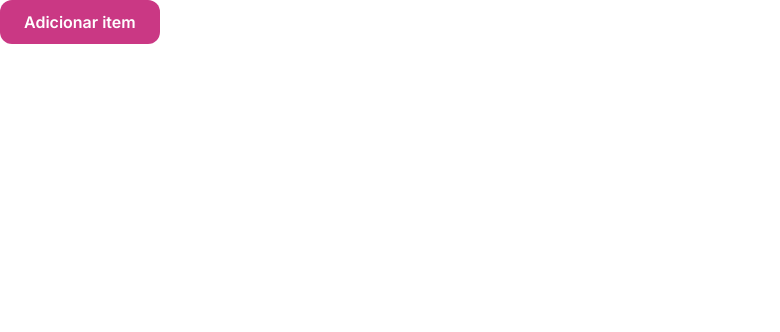
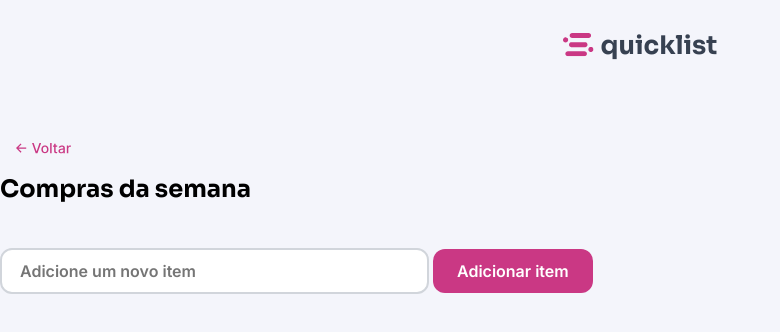
Before and after one commit to lexfernandes/quicklist, a plain HTML site: page index.html in a window 1280 px wide. Shown: the whole page, without its empty margins (0-780 px from the left). Drawn offline with Linux system fonts and the light colour scheme.

Commit message:
criação do nav, criação text field inserindo o logo

```diff
--- a/index.html
+++ b/index.html
@@ -9,9 +9,40 @@
       href="https://fonts.googleapis.com/css2?family=Inter:ital,opsz,wght@0,14..32,100..900;1,14..32,100..900&display=swap"
       rel="stylesheet"
     />
+    <link
+      href="https://fonts.googleapis.com/css2?family=Sora:wght@100..800&display=swap"
+      rel="stylesheet"
+    />
     <link rel="stylesheet" href="./styles/style.css" />
     <title>quicklist</title>
-    <button class="btn btn-hover">Adicionar item</button>
   </head>
-  <body></body>
+  <body>
+    <main class="container">
+      <nav class="nav-bar">
+        <img src="./icons/Logo.svg" alt="" />
+        <h1>quicklist</h1>
+      </nav>
+      <section id="content">
+        <div class="indice">
+          <img
+            src="./icons/link button.svg"
+            alt="imagem de um seta para esquerda e um voltar"
+          />
+          <h1>Compras da semana</h1>
+        </div>
+      </section>
+      <form>
+        <div class="input">
+          <input
+            class="field"
+            type="text"
+            name="list"
+            id="list"
+            placeholder="Adicione um novo item"
+          />
+          <button class="btn btn-hover">Adicionar item</button>
+        </div>
+      </form>
+    </main>
+  </body>
 </html>
--- a/styles/button.css
+++ b/styles/button.css
@@ -11,3 +11,13 @@
 .btn-hover:hover {
   background-color: var(--color-brand-hover);
 }
+
+.indice {
+  & img {
+    margin: 1rem;
+  }
+  & h1 {
+    font-family: "Sora", sans-serif;
+    margin-bottom: 2.75rem;
+  }
+}
--- a/styles/global.css
+++ b/styles/global.css
@@ -33,4 +33,11 @@
 }
 
 body {
+  background-color: var(--background-primary);
+  min-height: 100vh;
 }
+.container {
+  max-width: 1366px;
+  margin: 0 auto;
+  padding-block: 1.56rem;
+}
--- /dev/null
+++ b/styles/nav.css
@@ -0,0 +1,14 @@
+.nav-bar {
+  display: flex;
+  justify-content: center;
+  align-items: center;
+  gap: 7px;
+  margin-bottom: 3.87rem;
+  & h1 {
+    font-family: "Sora", sans-serif;
+    font-weight: bold;
+    color: var(--content-secondary);
+    line-height: 2.5rem;
+    font-size: 1.6rem;
+  }
+}
--- a/styles/style.css
+++ b/styles/style.css
@@ -1,2 +1,4 @@
 @import url(global.css);
 @import url(button.css);
+@import url(nav.css);
+@import url(text-field.css);
--- /dev/null
+++ b/styles/text-field.css
@@ -0,0 +1,21 @@
+.field {
+  width: 429px;
+  padding: 11px 18px;
+  border: 2px solid var(--border-primary);
+  border-radius: 12px;
+  font: var(--label-font);
+  outline: none; /* remove borda azul padrão do navegador */
+}
+
+.field:hover {
+  border: 2px solid var(--border-hover);
+}
+
+.field:focus {
+  border: 2px solid var(--color-brand-hover);
+  color: var(--content-primary);
+  transition: 0.3s ease;
+}
+.field:focus::placeholder {
+  color: var(--content-primary);
+}
```
Also changed, not shown: icons/link button.svg (added), icons/logo.svg (added), icons/title page.svg (added).
